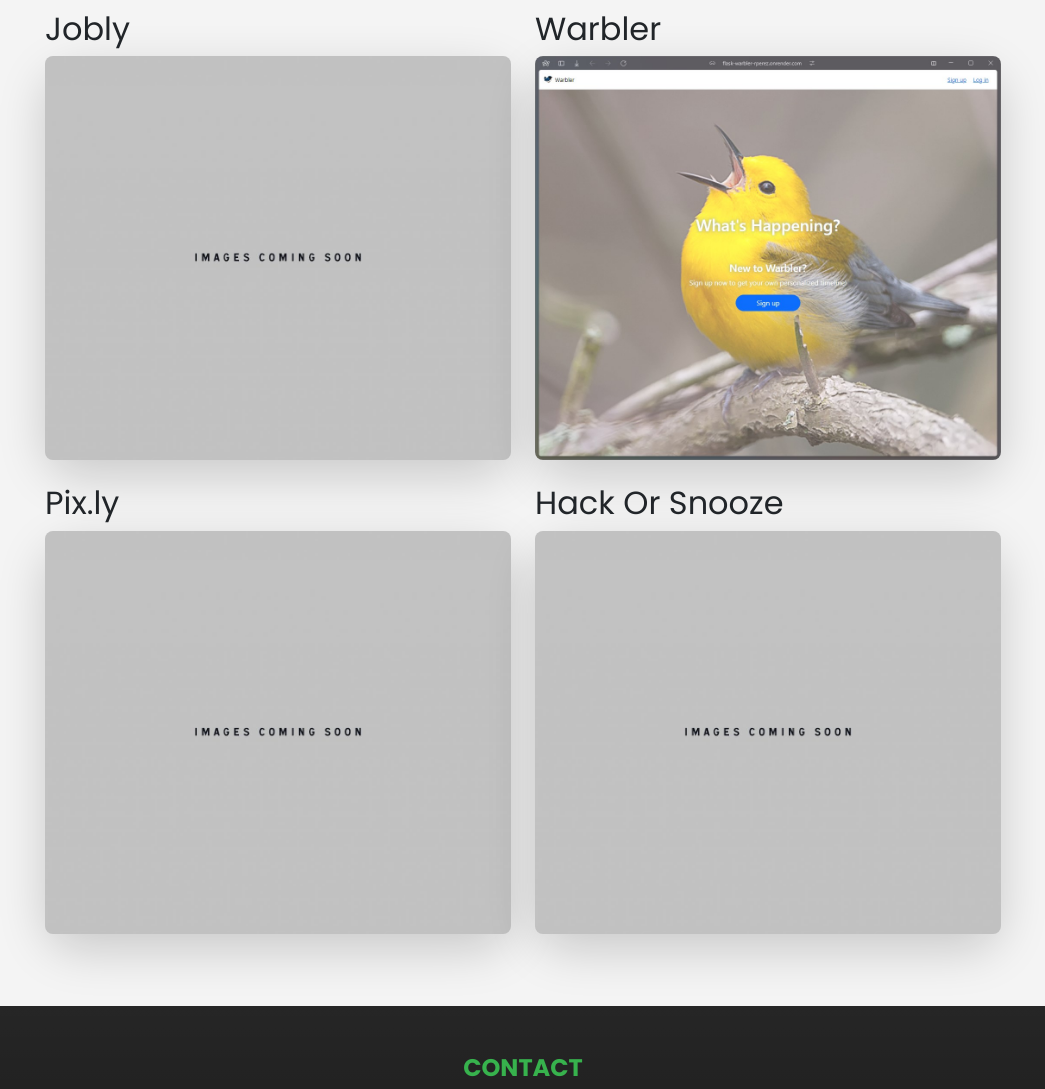
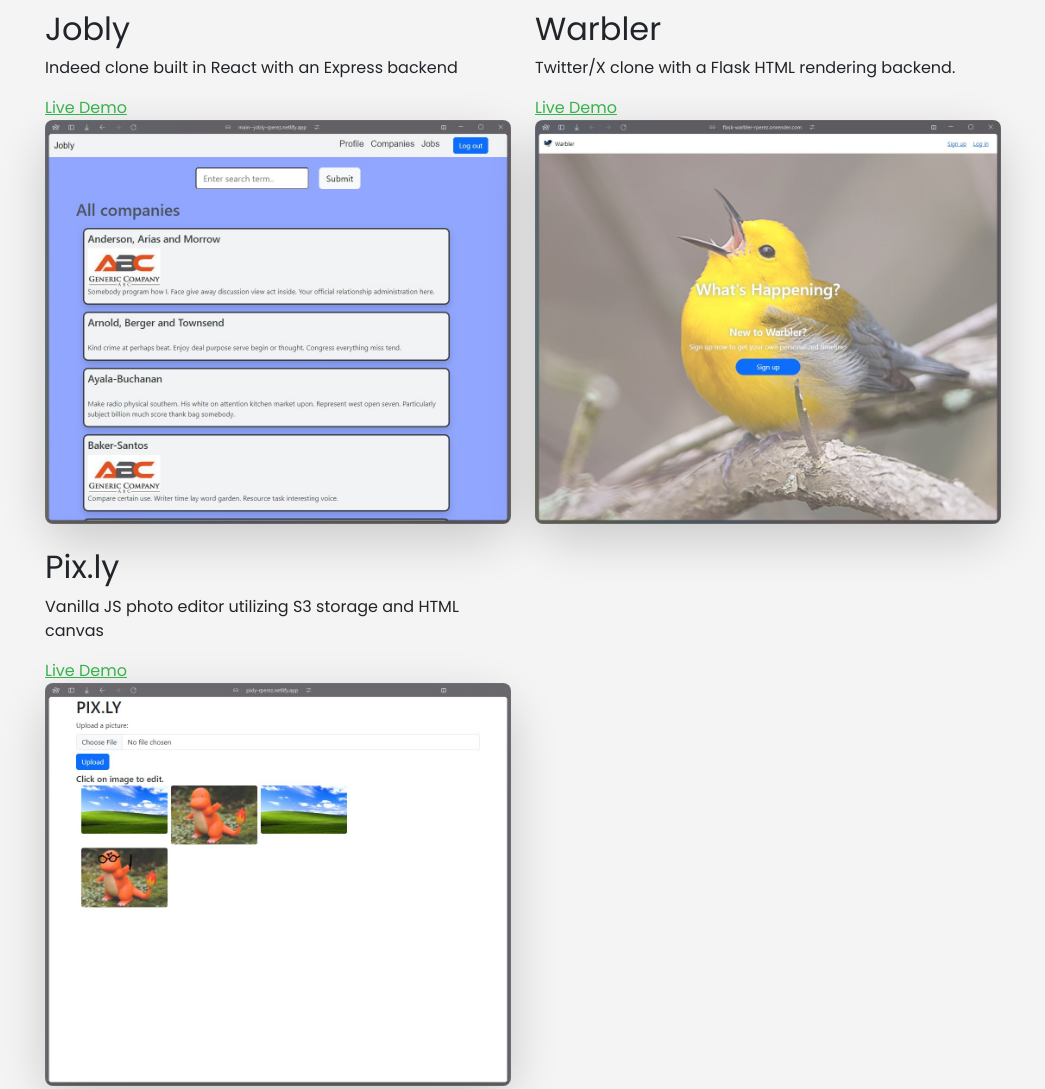
Before and after one commit to rxperez12/portfolio-website-final, a website: page index.html in a window 1280 px wide. Shown: the part 1840-2929 px from the top of the page, without its empty margins (117-1162 px from the left). Drawn offline with Linux system fonts and the light colour scheme.

Commit message:
Fix links and insert new images

```diff
--- a/index.html
+++ b/index.html
@@ -43,7 +43,7 @@
         </a>
 
         <div class="social d-flex gap-3 position-absolute">
-          <a href="https://www.linkedin.com/in/ricardo-perez-98500632/">
+          <a href="https://www.linkedin.com/in/rxperez12/">
             <i class="fab fa-linkedin fa-3x text-white"></i>
           </a>
           <a href="https://github.com/rxperez12">
@@ -114,14 +114,16 @@
         <div class="row">
           <div class="col-md-6 mb-4">
             <h2>Jobly</h2>
+            <p>Indeed clone built in React with an Express backend</p>
+            <a href="https://main--jobly-rperez.netlify.app/">Live Demo</a>
             <div class="project shadow-lg rounded-5">
               <a
-                href="images/coming-soon.jpg"
+                href="images/jobly-v1.jpg"
                 data-lightbox="images"
                 data-title="Cliboard Landing Page"
               >
                 <img
-                  src="images/coming-soon.jpg"
+                  src="images/jobly-v1.jpg"
                   alt=""
                   class="img-fluid rounded-3"
                 />
@@ -131,6 +133,8 @@
 
           <div class="col-md-6 mb-4">
             <h2>Warbler</h2>
+            <p>Twitter/X clone with a Flask HTML rendering backend.</p>
+            <a href="https://flask-warbler-rperez.onrender.com/">Live Demo</a>
             <div class="project shadow-lg rounded-5">
               <a
                 href="images/warbler-v1.jpg"
@@ -148,31 +152,16 @@
 
           <div class="col-md-6 mb-4">
             <h2>Pix.ly</h2>
+            <p>Vanilla JS photo editor utilizing S3 storage and HTML canvas</p>
+            <a href="https://pixly-rperez.netlify.app/">Live Demo</a>
             <div class="project shadow-lg rounded-5">
               <a
-                href="images/coming-soon.jpg"
+                href="images/pixly-v1.jpg"
                 data-lightbox="images"
                 data-title="Shortly Website"
               >
                 <img
-                  src="images/coming-soon.jpg"
-                  alt=""
-                  class="img-fluid rounded-3"
-                />
-              </a>
-            </div>
-          </div>
-
-          <div class="col-md-6 mb-4">
-            <h2>Hack Or Snooze</h2>
-            <div class="project shadow-lg rounded-5">
-              <a
-                href="images/coming-soon.jpg"
-                data-lightbox="images"
-                data-title="Flyo Website"
-              >
-                <img
-                  src="images/coming-soon.jpg"
+                  src="images/pixly-v1.jpg"
                   alt=""
                   class="img-fluid rounded-3"
                 />
@@ -237,10 +226,10 @@
             Design modified from Styleshout - Made with ❤️
           </p>
           <div class="hstack gap-3">
-            <a class="text-decoration-none" href="#">
+            <a class="text-decoration-none" href="https://www.linkedin.com/in/rxperez12/">
               <i class="fab fa-linkedin fa-2x text-white"></i>
             </a>
-            <a class="text-decoration-none" href="#">
+            <a class="text-decoration-none" href="https://github.com/rxperez12">
               <i class="fab fa-github fa-2x text-white"></i>
             </a>
           </div>
```
